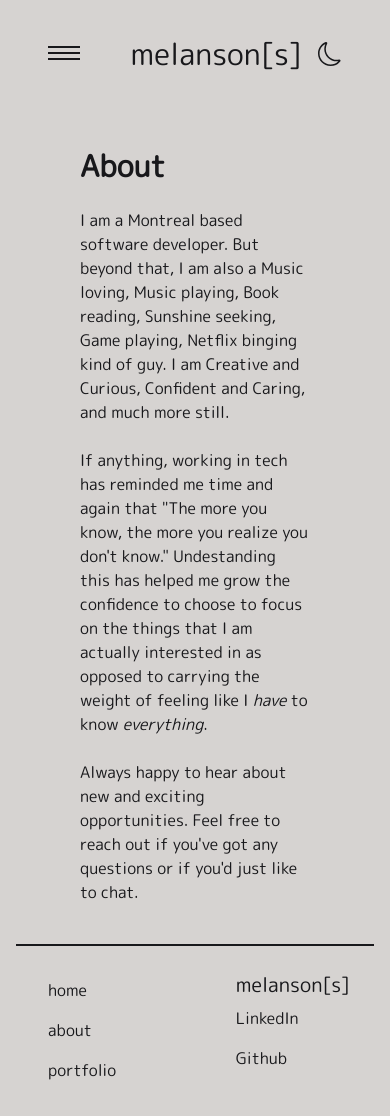
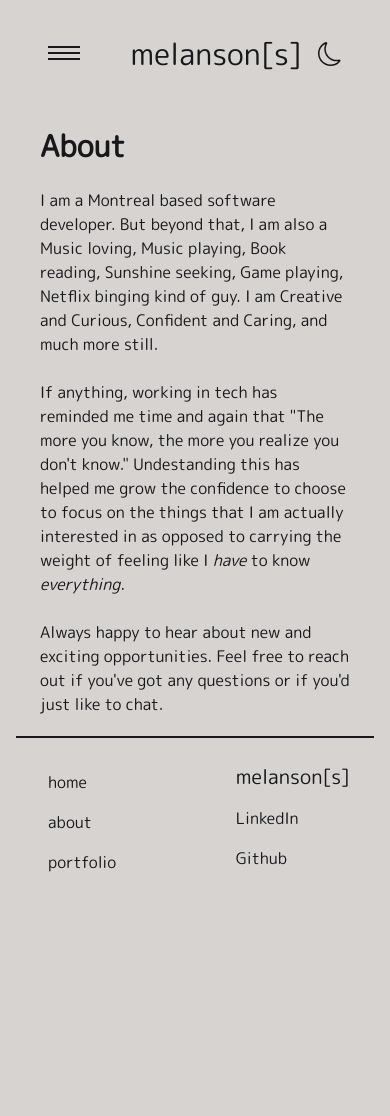
Before and after one commit to melansonS/melansons, a Next.js app: page /about in a window 390 px wide. Shown: the top 1116 px of the page. After the commit the page ends 922 px from the top, so only its background shows below. Built offline with nearby package versions, Linux system fonts and the light colour scheme.

Commit message:
img alts and reduced padding on mobile pages

```diff
--- a/components/animatedPageContainer.tsx
+++ b/components/animatedPageContainer.tsx
@@ -20,7 +20,7 @@ const AnimatedPageContainer = ({ children }: AnimatedPageContainerProps): JSX.El
       exit="exit"
       variants={variants}
       transition={{ type: { ease: "easeInOut" }, delay: MENU_TRANSITION_DURATION }}
-      className="flex flex-col items-start w-full px-20 py-10"
+      className="flex flex-col items-start w-full px-10 py-5 sm:px-20 sm:py-10"
     >
       {children}
     </motion.main>
--- a/components/layout/layoutFooter.tsx
+++ b/components/layout/layoutFooter.tsx
@@ -4,7 +4,7 @@ import Socials from "../socials";
 
 export default function LayoutFooter() {
   return (
-    <footer className="border-t-2 border-zinc-900 dark:border-stone-300 pt-6 pb-12 mx-4">
+    <footer className="border-t-2 border-zinc-900 dark:border-stone-300 pt-6 pb-10 mx-4">
       <div className="flex justify-between">
         <span className="flex px-6 flex-col sm:flex-row">
           {links.map((link) => {
@@ -19,7 +19,7 @@ export default function LayoutFooter() {
           })}
         </span>
         <div className="px-6">
-          <p className="text-xl pl-2">melanson[s]</p>
+          <p className="text-xl pl-2 pb-2">melanson[s]</p>
           <Socials />
         </div>
       </div>
--- a/components/projectCard.tsx
+++ b/components/projectCard.tsx
@@ -79,6 +79,7 @@ const ProjectCard = ({
                 variants={imgVariants}
                 src={`${image ? image : "https://picsum.photos/200/300"}`}
                 className="dark:opacity-80"
+                alt={image?.replace(".png", "") || "default-icon"}
               />
             </div>
             <div
```
Also changed, not shown: projects_markdown/boulette.md (+1 -1 lines), public/crumpled-paper-icon.png (renamed from public/crumpled-paper-white.png).
